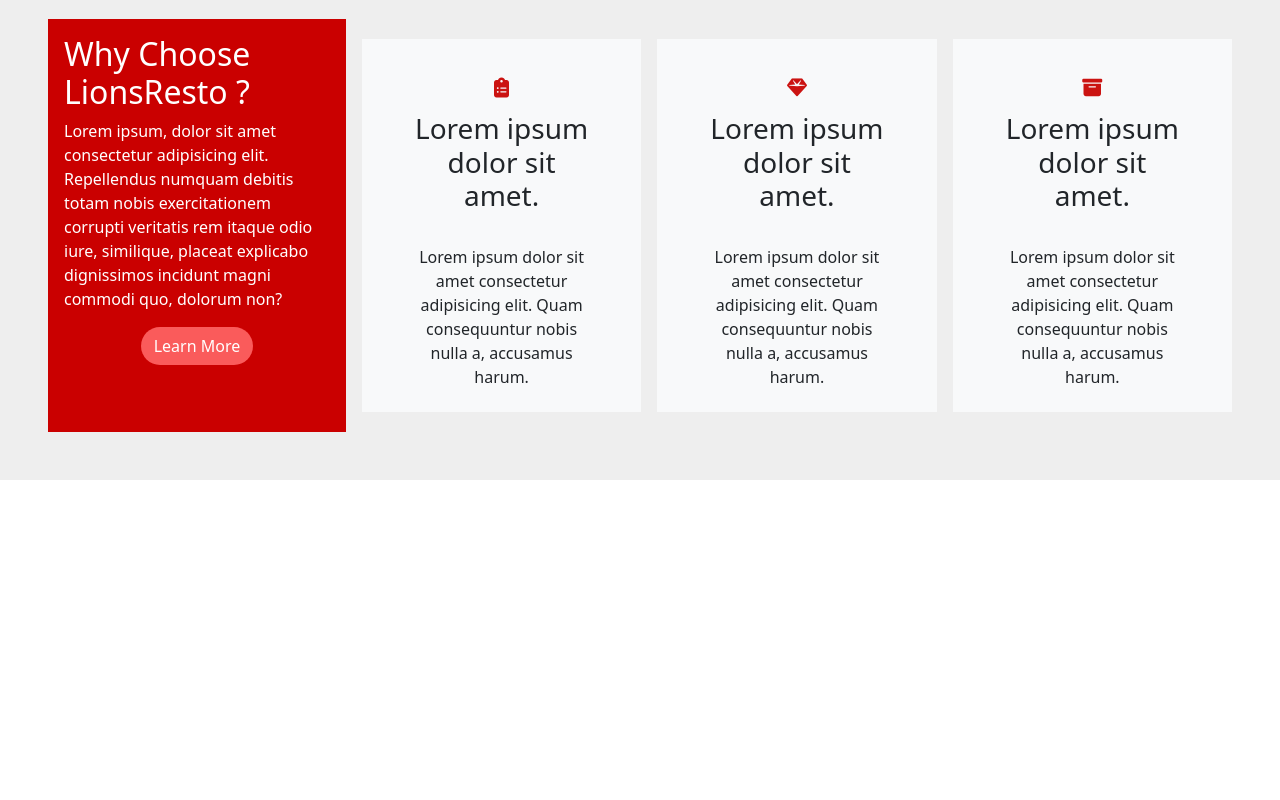
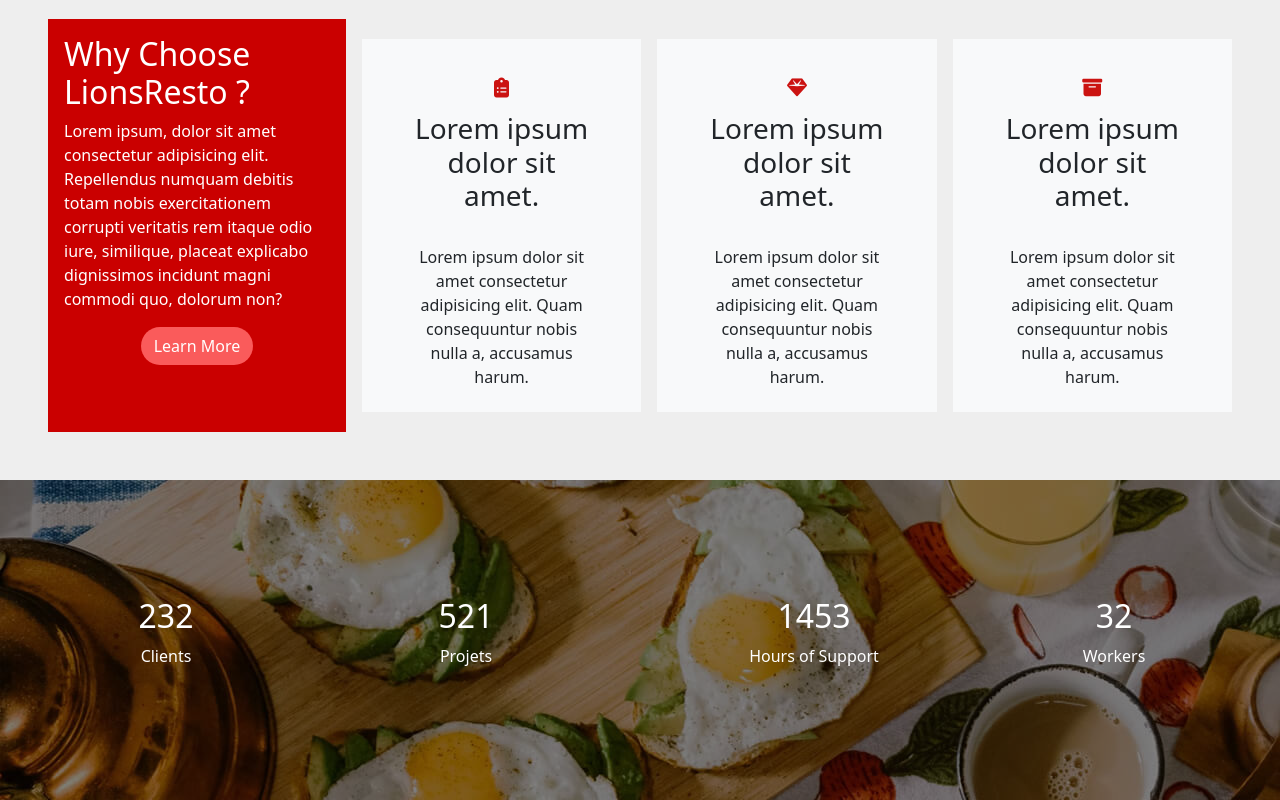
Before and after one commit to Osama-Jeb/oussama_jebrane_lionsresto_final, a website: page index.html in a window 1280 px wide. Shown: the part 1718-2518 px from the top of the page. Before the commit the page ends 2198 px from the top, so only its background shows below. Drawn offline with nearby package versions, Linux system fonts and the light colour scheme.

Commit message:
fourth section stats

```diff
--- a/index.html
+++ b/index.html
@@ -132,6 +132,8 @@
             </div>
         </div>
 
+
+
         <div class="third_section bg-chefGray d-flex flex-column flex-lg-row gap-3 p-5">
 
             <div class="why p-3">
@@ -167,7 +169,34 @@
             </div>
         </div>
 
+        <div class="fourth_section">
+            <div class="black">
+            </div>
+            <div class="stats d-flex flex-wrap flex-lg-nowrap text-center justify-content-around gap-5 p-3">
+                <div class="firstStats d-flex flex-column flex-md-row justify-content-around align-items-center w-50">
+                    <div>
+                        <h2>232</h2>
+                        <p>Clients</p>
+                    </div>
+                    <div>
+                        <h2>521</h2>
+                        <p>Projets</p>
+                    </div>
+                </div>
 
+                <div class="secondStats d-flex flex-column flex-md-row justify-content-around align-items-center w-50">
+                    <div>
+                        <h2>1453</h2>
+                        <p>Hours of Support</p>
+                    </div>
+                    <div>
+                        <h2>32</h2>
+                        <p>Workers</p>
+                    </div>
+                </div>
+
+            </div>
+        </div>
 
 
 
--- a/src/sass/modules/home/_main.scss
+++ b/src/sass/modules/home/_main.scss
@@ -83,6 +83,40 @@
             }
         }
     }
+
+    .fourth_section{
+        background-image: url("../img/stats-bg.jpg");
+        height: fit-content;
+        min-height: 40vh;
+        position: relative;
+        display: flex;
+        align-items: center;
+        z-index: -1;
+        .black{
+            position: absolute;
+            top: 0;
+            background-color: black;
+            opacity: 0.5;
+            height: 100%;
+            width: 100%;
+            z-index: -1111;
+        }
+        .stats{
+            color: white;
+            z-index: 1011;
+            width: 100%;
+            .firstStats{
+                div{
+                    width: 25%;
+                }
+            }
+            .secondStats{
+                div{
+                    width: 25%;
+                }
+            }
+        }
+    }
 }
 
 @media (min-width: 375px) and (max-width: 768px) {
@@ -104,5 +138,10 @@
                 text-align: center;
             }
         }
+        // .fourth_section{
+        //     .stats{
+        //
+        //     }
+        // }
     }
 }
```
Also changed, not shown: public/css/app.css, 1 other file.
